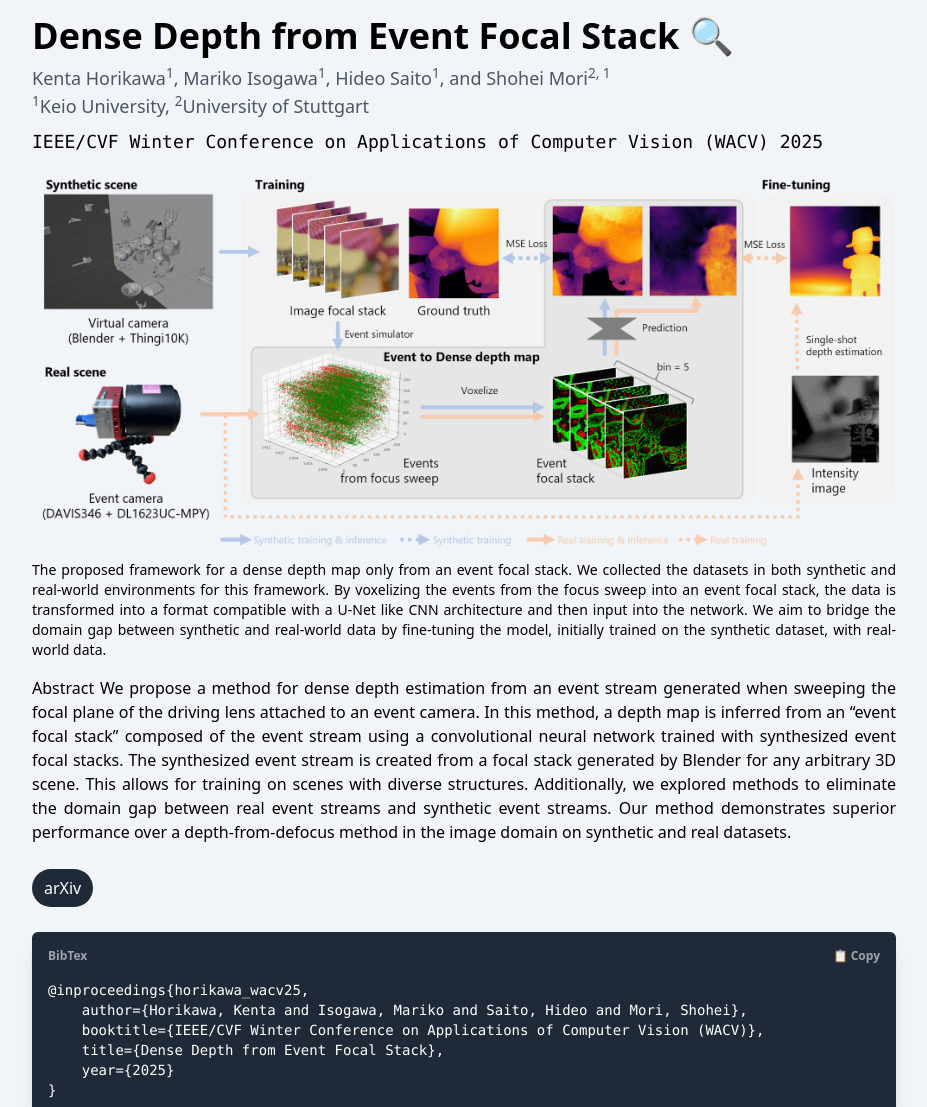
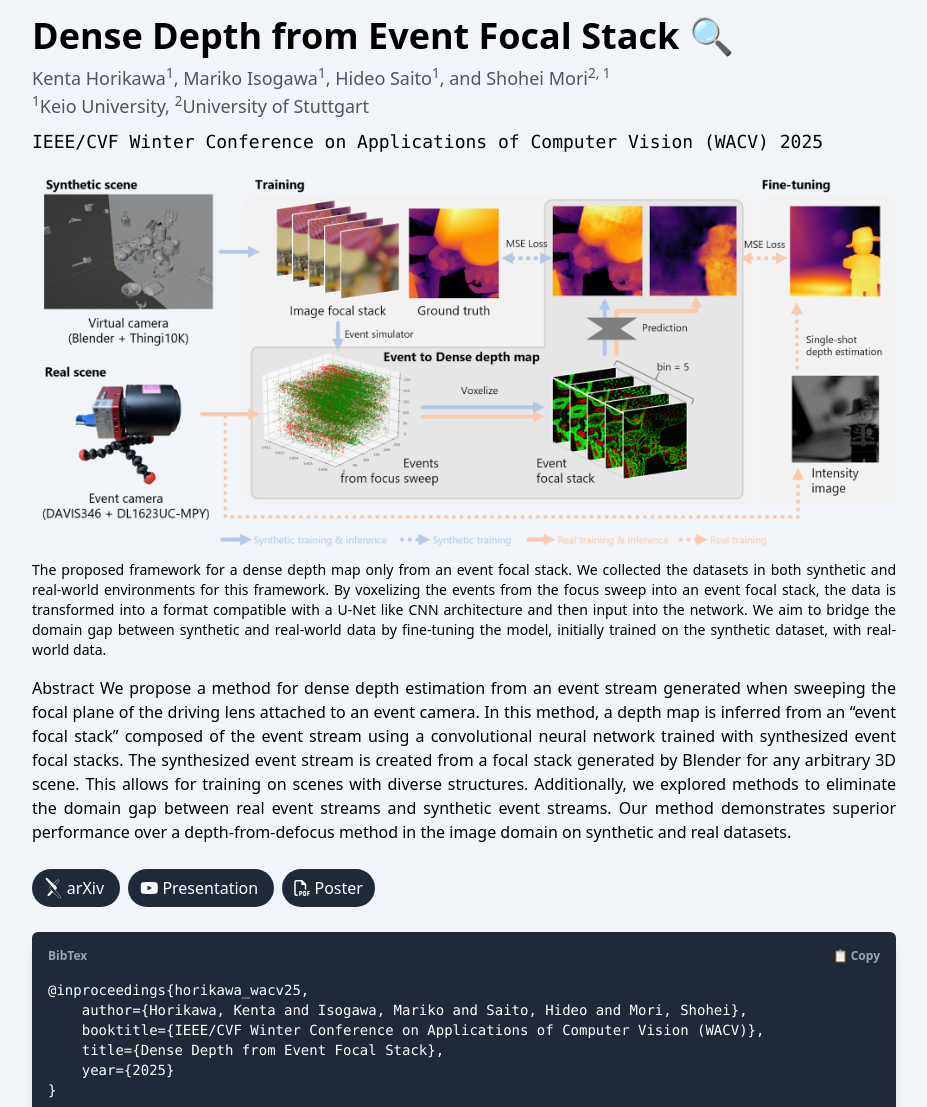
Before and after one commit to mediated-reality/mediated-reality.github.io, a website: page docs/projects/horikawa_wacv25/index.html in a window 1280 px wide. Shown: the top 1107 px of the page, without its empty margins (176-1103 px from the left). Drawn offline with Linux system fonts and the light colour scheme; files whose address does not match are found by name.

Commit message:
video and poster - wacv25

```diff
--- a/docs/projects/horikawa_wacv25/index.html
+++ b/docs/projects/horikawa_wacv25/index.html
@@ -6,6 +6,8 @@
     <title>Horikawa et al., WACV (2025)</title>
     <link rel="stylesheet" href="../../css/style.css">
     <link rel="icon" href="../../assets/img/mixlab.png" type="image/x-icon">
+    <link rel="stylesheet" href="../../assets/fontawesome-free-6.5.1-web/css/all.min.css">
+	<link rel="stylesheet" href="../../assets/academicons-1.9.4/css/academicons.min.css">
     <script src="../../js/projects.js" defer></script>
 </head>
 
@@ -58,7 +60,13 @@
         -->
         <section id="bio" class="max-w-4xl mx-auto py-4 space-x-2">
             <a class="bg-gray-800 text-white rounded-full px-3 py-2 hover:opacity-90" href="http://arxiv.org/abs/2412.08120" target="_blank">
-                arXiv
+                <i class="ai ai-arxiv ai-lg"></i> arXiv
+            </a>
+            <a class="bg-gray-800 text-white rounded-full px-3 py-2 hover:opacity-90" href="https://youtu.be/SXe834VHcuo" target="_blank">
+                <i class="fa-brands fa-youtube"></i> Presentation
+            </a>
+            <a class="bg-gray-800 text-white rounded-full px-3 py-2 hover:opacity-90" href="horikawa_wacv25_poster.pdf" target="_blank">
+                <i class="fa-regular fa-file-pdf"></i> Poster
             </a>
         </section>
 
```
Also changed, not shown: docs/css/style.css, 1 other file.
